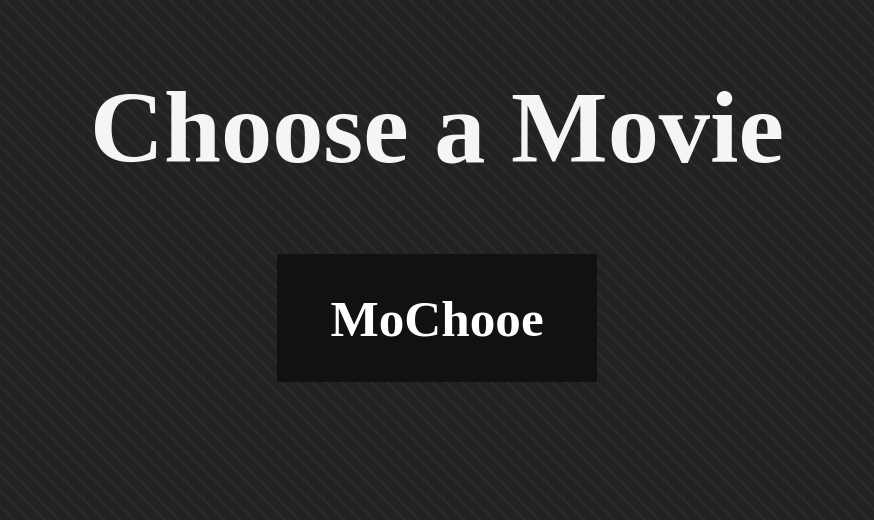
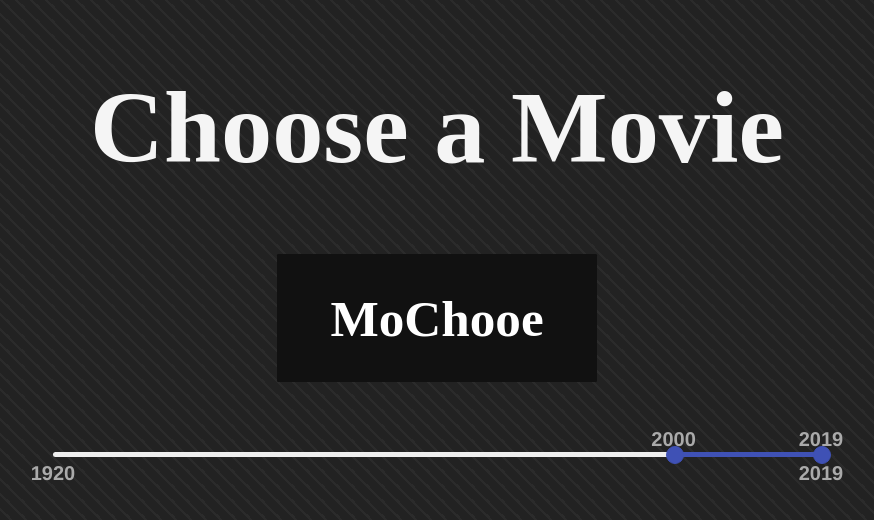
Before and after one commit to adamyodinsky/FlickMe-FrontEnd, a React (Create React App) app: page / in a window 1280 px wide. Shown: the top 520 px of the page, without its empty margins (203-1077 px from the left). Built offline with nearby package versions, Linux system fonts and the light colour scheme; no server answers.

Commit message:
filter of years

```diff
--- a/src/App.js
+++ b/src/App.js
@@ -6,14 +6,19 @@ import Movie from './components/Movie/Movie';
 import Filter from './components/Filter/Filter';
 import {default as configs} from './config/config';
 import axios from 'axios';
+// import InputRange from 'react-input-range';
+
 
 class App extends Component {
+
+
   state = {
-    showMovies : false
+    showMovies : false,
+    value: { min: 2000, max: 2019 }
   };
 
   getMovie = async () => {
-    const url =  `http://${configs.backEndHost}:${configs.backEndPort}/${configs.backEndApi}/movie?start=2009&end=2019`;
+    const url =  `http://${configs.backEndHost}:${configs.backEndPort}/${configs.backEndApi}/movie?start=${this.state.value.min}&end=${this.state.value.max}`;
 
     try {
       const response = await axios.get(url);
@@ -41,12 +46,15 @@ class App extends Component {
 
     return (
         <div className='App'>
-        <Header/>
-        <MochooButton click={() => {this.getMovie()}} />
-    {movies}
-  <Filter/>
-    <footer/>
-    </div>
+          <Header/>
+          <MochooButton click={() => {this.getMovie()}} />
+          <Filter
+              value={this.state.value}
+              change={value => this.setState({ value })}
+          />
+          {movies}
+          <footer/>
+        </div>
   )
   }
 }
--- a/src/components/Filter/Filter.css
+++ b/src/components/Filter/Filter.css
@@ -0,0 +1,14 @@
+.form {
+    margin: 0 auto;
+    padding: 5vw 1.5vw 0;
+    font-weight: bold;
+}
+@media (min-width: 10vw) {
+    .form {
+        max-width: 60%;
+    }
+}
+
+.input-range {
+margin-bottom: 6vw;
+}
--- a/src/components/Filter/Filter.js
+++ b/src/components/Filter/Filter.js
@@ -1,11 +1,19 @@
 import './Filter.css';
 import React from 'react';
+import InputRange from 'react-input-range';
+import 'react-input-range/lib/css/index.css';
 
-const Filter = () => {
+const Filter = (props) => {
   return (
-      <aside>
-
-      </aside>
+      <form className='form'>
+        <InputRange
+          draggableTrack
+          minValue={1920}
+          maxValue={2019}
+          value={props.value}
+          onChange={props.change}
+        />
+      </form>
   )
 };
 
```
